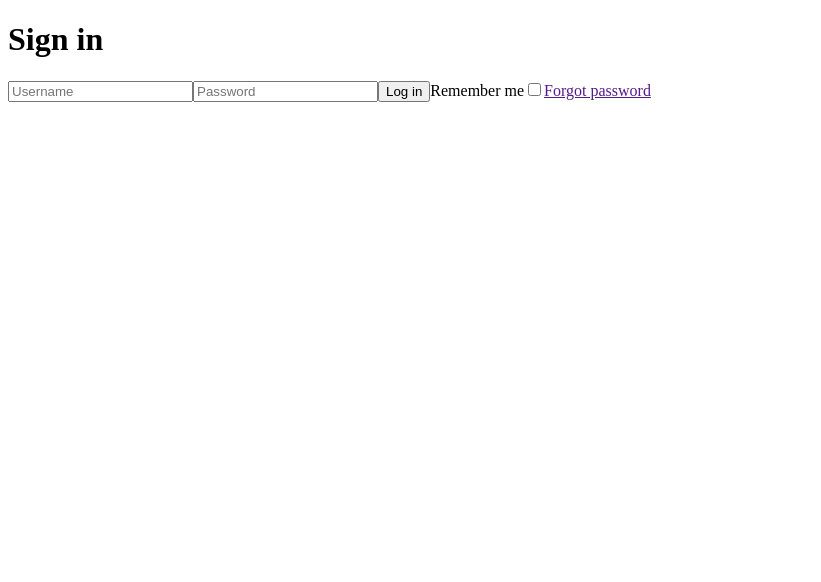
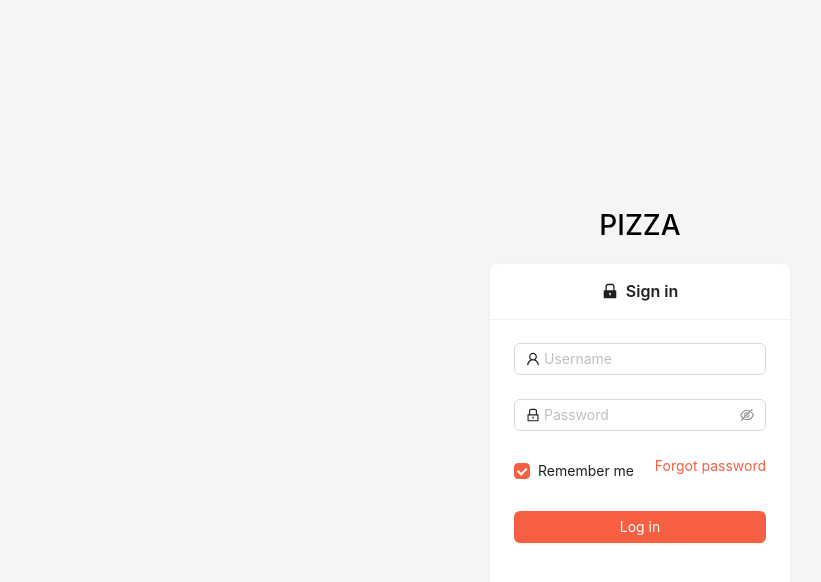
Before and after one commit to kevinchauhan/admin-dashboard, a React (Vite) app: page /auth/login in a window 1280 px wide. Shown: the top 582 px of the page, without its empty margins (0-821 px from the left). Built offline with nearby package versions, Linux system fonts and the light colour scheme.

Commit message:
add login form

```diff
--- a/package.json
+++ b/package.json
@@ -11,6 +11,8 @@
     "test": "vitest --watch"
   },
   "dependencies": {
+    "@ant-design/icons": "^5.3.3",
+    "antd": "^5.15.2",
     "react": "^18.2.0",
     "react-dom": "^18.2.0",
     "react-router-dom": "^6.22.3"
--- a/src/main.tsx
+++ b/src/main.tsx
@@ -1,11 +1,20 @@
 import React from 'react'
 import ReactDOM from 'react-dom/client'
+import 'antd/dist/reset.css'
 import './index.css'
 import { RouterProvider } from 'react-router-dom'
 import { router } from './router.tsx'
+import { ConfigProvider } from 'antd'
 
 ReactDOM.createRoot(document.getElementById('root')!).render(
   <React.StrictMode>
-    <RouterProvider router={router} />
+    <ConfigProvider theme={{
+      token: {
+        colorPrimary: '#f65f42',
+        colorLink: '#f65f42'
+      }
+    }}>
+      <RouterProvider router={router} />
+    </ConfigProvider>
   </React.StrictMode>
 )
--- a/src/pages/login/login.tsx
+++ b/src/pages/login/login.tsx
@@ -1,13 +1,61 @@
+import { LockFilled, LockOutlined, UserOutlined } from "@ant-design/icons"
+import { Button, Card, Checkbox, Flex, Form, Input, Layout, Space } from "antd"
+
 const Login = () => {
     return (
         <>
-            <h1>Sign in</h1>
+            {/* <h1>Sign in</h1>
             <input type="text" name="username" placeholder="Username" />
             <input type="password" name="password" placeholder="Password" />
             <button>Log in</button>
             <label htmlFor="remember-me">Remember me</label>
             <input type="checkbox" name="" id="remember-me" />
-            <a href="">Forgot password</a>
+            <a href="">Forgot password</a> */}
+
+            <Layout style={{ height: '100vh', display: 'grid', placeItems: 'center' }}>
+                <Space direction="vertical" align="center">
+                    <h1>PIZZA</h1>
+                    <Card bordered={false} style={{ width: '300px' }} title={<Space style={{ width: '100%', fontSize: 16, justifyContent: 'center' }}>
+                        <LockFilled />
+                        Sign in
+                    </Space>}>
+
+                        <Form initialValues={{ remember: true }} >
+                            <Form.Item name={'username'} rules={[
+                                {
+                                    required: true,
+                                    message: 'Please enter your username'
+                                }, {
+                                    type: 'email',
+                                    message: 'Please enter valid email address'
+                                }
+                            ]}>
+                                <Input prefix={<UserOutlined />} placeholder="Username" />
+                            </Form.Item>
+                            <Form.Item name={'password'} rules={[
+                                {
+                                    required: true,
+                                    message: 'Please enter your password'
+                                }, {
+                                    min: 8
+                                }
+                            ]}>
+                                <Input.Password prefix={<LockOutlined />} placeholder="Password" />
+                            </Form.Item>
+                            <Flex justify="space-between"  >
+                                <Form.Item name={'remember'} valuePropName="checked">
+                                    <Checkbox>Remember me</Checkbox>
+                                </Form.Item>
+                                <a href="">Forgot password</a>
+                            </Flex>
+                            <Form.Item>
+                                <Button type="primary" htmlType="submit" style={{ width: '100%' }} >Log in</Button>
+                            </Form.Item>
+                        </Form>
+
+                    </Card>
+                </Space >
+            </Layout>
         </>
     )
 }
```
Also changed, not shown: setupTest.ts (+17 -0 lines), 1 other file (tests, documents, lock files or other folders).
